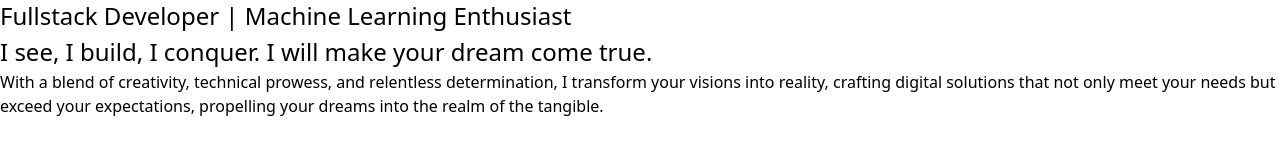
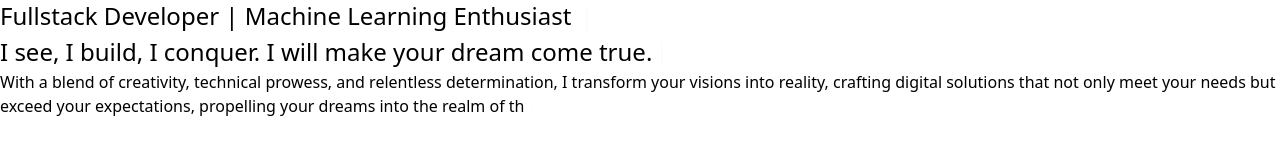
Before and after one commit to reaperxyndrome/reaperxyndrome.github.io, a React (Vite) app: page / in a window 1280 px wide. Shown: the part 170-324 px from the top of the page. Built offline with nearby package versions, Linux system fonts and the light colour scheme; some icons are missing.

Commit message:
created typewriter effect

```diff
--- a/src/App.tsx
+++ b/src/App.tsx
@@ -1,9 +1,33 @@
 // import './App.css'
 import StackIcon from 'tech-stack-icons'
 import Navbar from './components/Navbar'
+import { Cursor, useTypewriter } from 'react-simple-typewriter'
+
 
 function App() {
   // const [count, setCount] = useState(0)
+  const [name] = useTypewriter({
+    words: ['Leon Jayakusuma'],
+    loop: 1,
+    typeSpeed: 20
+  })
+  const [title] = useTypewriter({
+    words: ['Fullstack Developer | Machine Learning Enthusiast'],
+    loop: 1,
+    typeSpeed: 20
+  })
+  const [slogan] = useTypewriter({
+    words: ['I see, I build, I conquer. I will make your dream come true.'],
+    loop: 1,
+    typeSpeed: 20
+  })
+  const [desc] = useTypewriter({
+    words: [`With a blend of creativity, technical prowess, and relentless determination,
+              I transform your visions into reality, crafting digital solutions that not only meet your needs
+              but exceed your expectations, propelling your dreams into the realm of the tangible.`],
+    loop: 1,
+    typeSpeed: 20,
+  })
 
   return (
     <section className='bg-black text-white px-20 pt-10 pb-20'>
@@ -11,15 +35,18 @@ function App() {
       <section className='flex justify-between mt-20'>
         <section className='flex flex-col gap-y-12'>
           <section className='flex flex-col gap-y-3 w-fit p-10 rounded-lg shadow-xl shadow-slate-700'>
-            <h1 className=' text-6xl font-bold'>Leon Jayakusuma</h1>
-            <h2>Fullstack Developer | Machine Learning Enthusiast</h2>
-            <h2 className='text-[gray]'>I see, I build, I conquer. I will make your dream come true.</h2>
+            <h1 className=' text-6xl font-bold'>{name} <Cursor /></h1>
+            <h2>{title} <Cursor /></h2>
+            <h2 className='text-[gray]'>{slogan}<Cursor /></h2>
           </section>
-          <p className=' w-[40rem] text-xl p-10 h-fit rounded-xl shadow-xl shadow-slate-300'>
-            With a blend of creativity, technical prowess, and relentless determination,
-            I transform your visions into reality, crafting digital solutions that not only meet your needs
-            but exceed your expectations, propelling your dreams into the realm of the tangible.
-          </p>
+          <div className='inline w-[40rem] p-10 h-fit rounded-xl shadow-xl shadow-slate-300'>
+            <p className='text-xl'>
+              {desc}
+              <Cursor />
+            </p>
+
+          </div>
+
         </section>
         <section className='grid grid-cols-3 grid-rows-[repeat(2,200px)] gap-x-20 gap-y-20 justify-center items-center'>
           <StackIcon className='w-32 h-fit' name="figma" />
```
